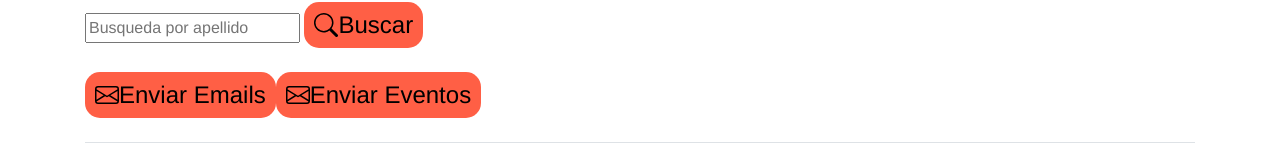
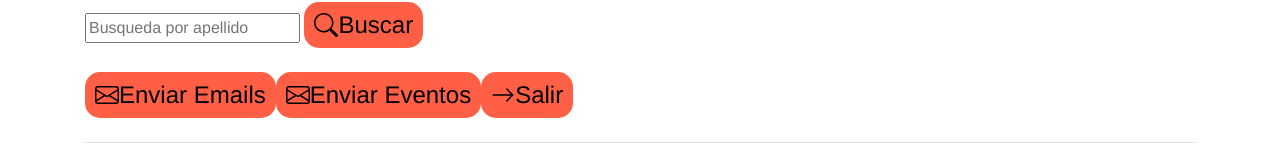
Before and after one commit to 23456-Tony-Larrea/sendEmailE-Ninja, a Vue app in the folder eventosVue/: page /dashboard/1 in a window 1280 px wide. Shown: the part 236-394 px from the top of the page. Built offline with nearby package versions, Linux system fonts and the light colour scheme; no server answers; what v-toaster would draw is missing.

Commit message:
profilestyle

```diff
--- a/eventosVue/src/views/Dashboard.vue
+++ b/eventosVue/src/views/Dashboard.vue
@@ -16,6 +16,7 @@
                  <br>
                  <button class="button" v-on:click="send()"> <b-icon icon="envelope"></b-icon>Enviar Emails</button>
                  <button class="button" v-on:click="sendEventos()"> <b-icon icon="envelope"></b-icon>Enviar Eventos</button>
+                <button class="button" onclick="window.location='/'"><b-icon icon="arrow-right"></b-icon>Salir</button>
 
                  <table class="table table-hover">
                 <thead>
```
